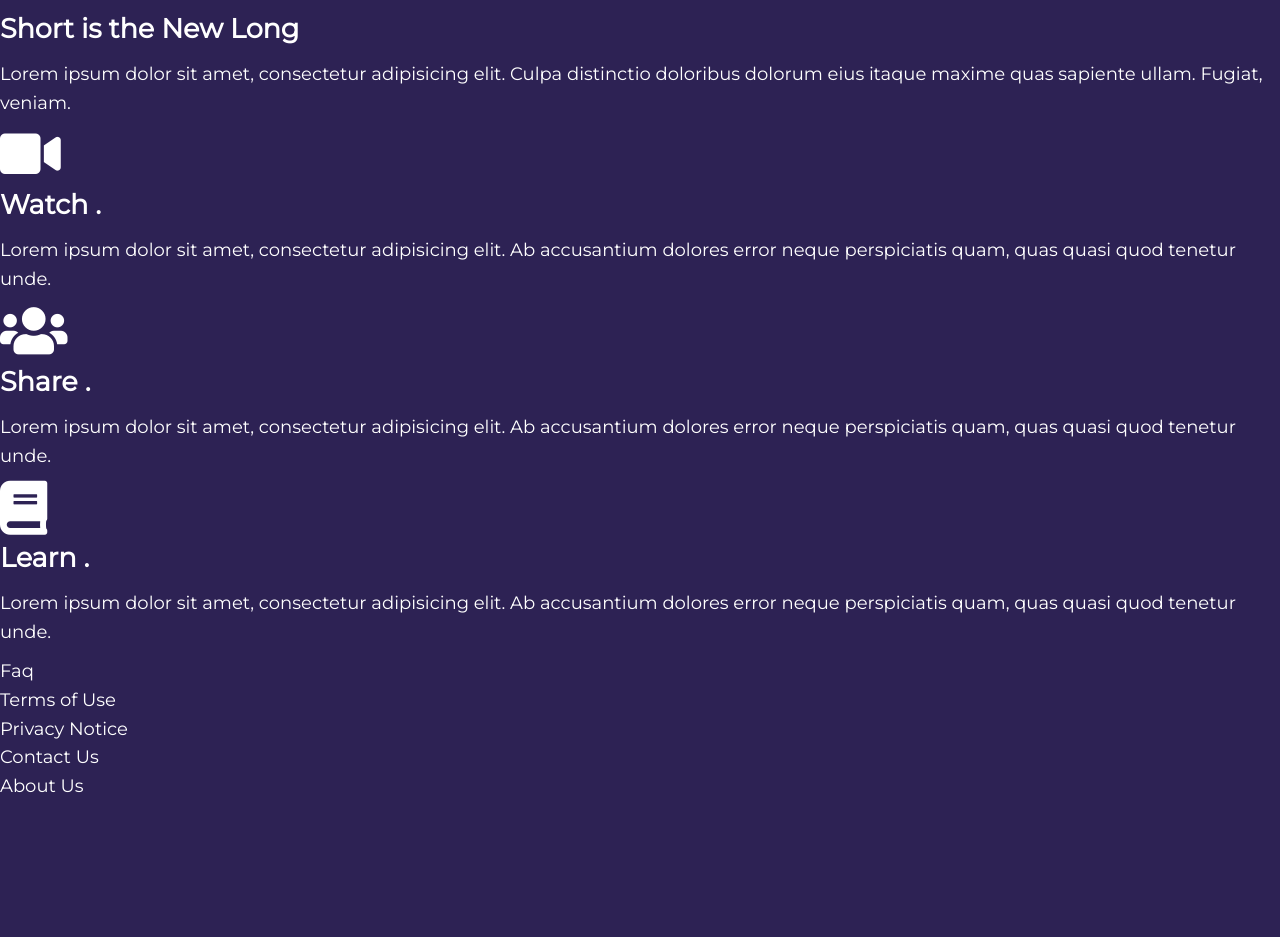
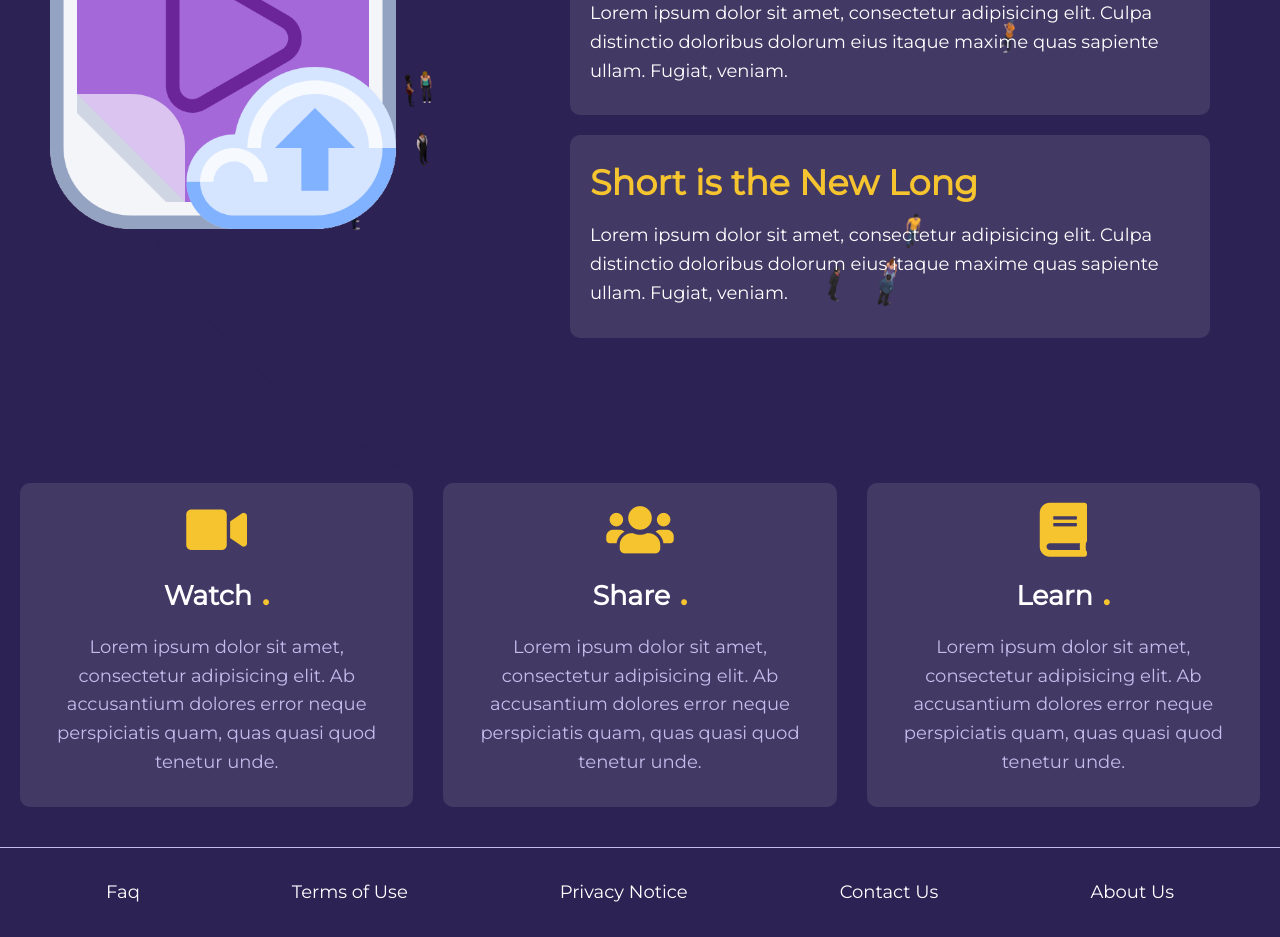
Before and after one commit to Annie-Huang/rellax-landing, a website: page index.html in a window 1280 px wide. Shown: the part 717-1654 px from the top of the page. Before the commit the page ends 1518 px from the top, so only its background shows below. Drawn offline with nearby package versions, Linux system fonts and the light colour scheme.

Commit message:
Add the remaining css style.

```diff
--- a/index.html
+++ b/index.html
@@ -10,14 +10,14 @@
     <title>Parallax Landing Page</title>
 </head>
 <body>
-    <section class="section-top">
+    <section class="section section-top">
         <div class="content rellax">
             <h1>Community Based Driven Website</h1>
             <a href="#" class="btn">Learn More</a>
         </div>
     </section>
 
-    <section class="section-stream">
+    <section class="section section-stream">
         <img src="img/play-button.png" alt="" class="play rellax">
 
         <div class="content rellax">
@@ -32,7 +32,7 @@
         </div>
     </section>
 
-    <section class="section-grid">
+    <section class="section section-grid">
         <div class="rellax">
             <i class="fas fa-video fa-3x secondary-text"></i>
             <h2>Watch <span class="secondary-text dot">.</span></h2>
--- a/style.css
+++ b/style.css
@@ -35,3 +35,114 @@ a {
 ul {
     list-style: none;
 }
+
+.btn {
+    display: inline-block;
+    border: 0;
+    background: var(--secondary--color);
+    color: #fff;
+    border-radius: 20px;
+    padding: 8px 30px;
+    text-transform: uppercase;
+    font-weight: bold;
+    font-size: 16px;
+    margin-top: 10px;
+}
+
+.btn:hover {
+    transform: scale(0.98);
+}
+
+.primary-text {
+    color: var(--primary-color);
+}
+
+.secondary-text {
+    color: var(--secondary--color);
+}
+
+.section {
+    position: relative;
+    padding: 0 20px;
+}
+
+/* Section Top */
+.section-top {
+    min-height: 500px;
+    background: url('img/bg1.png') no-repeat center center/cover;
+}
+
+.section-top h1 {
+    font-size: 70px;
+    line-height: 1.3;
+}
+
+.section-top .content {
+    position: absolute;
+    top: 100px;
+    right: 20px;
+    width: 55%;
+}
+
+/* Section Stream */
+.section-stream {
+    min-height: 700px;
+    background: url('img/bg2.png') no-repeat center center/cover;
+}
+
+.section-stream h2 {
+    font-size: 35px;
+}
+
+.section-stream .play {
+    width: 27%;
+    position: absolute;
+    top: 100px;
+    left: 50px;
+}
+
+.section-stream .content {
+    position: absolute;
+    width: 50%;
+    top: 130px;
+    right: 70px;
+}
+
+.section-stream .content > div, .section-grid > div {
+    background: rgba(255, 255, 255, 0.1);
+    padding: 20px;
+    margin-bottom: 20px;
+    border-radius: 10px;
+}
+
+
+/* Section Grid */
+.section-grid {
+    display: grid;
+    grid-template-columns: repeat(3, 1fr);
+    grid-gap: 30px;
+    text-align: center;
+}
+
+.section-grid p {
+    color: var(--text-color);
+}
+
+.section-grid .dot {
+    font-size: 40px;
+    padding-left: 2px;
+}
+
+/* Footer */
+.footer {
+    border-top: var(--text-color) 1px solid;
+    padding: 30px;
+    margin-top: 20px;
+}
+
+.footer ul {
+    display: flex;
+    align-items: center;
+    justify-content: space-around;
+    text-align: center;
+}
```
